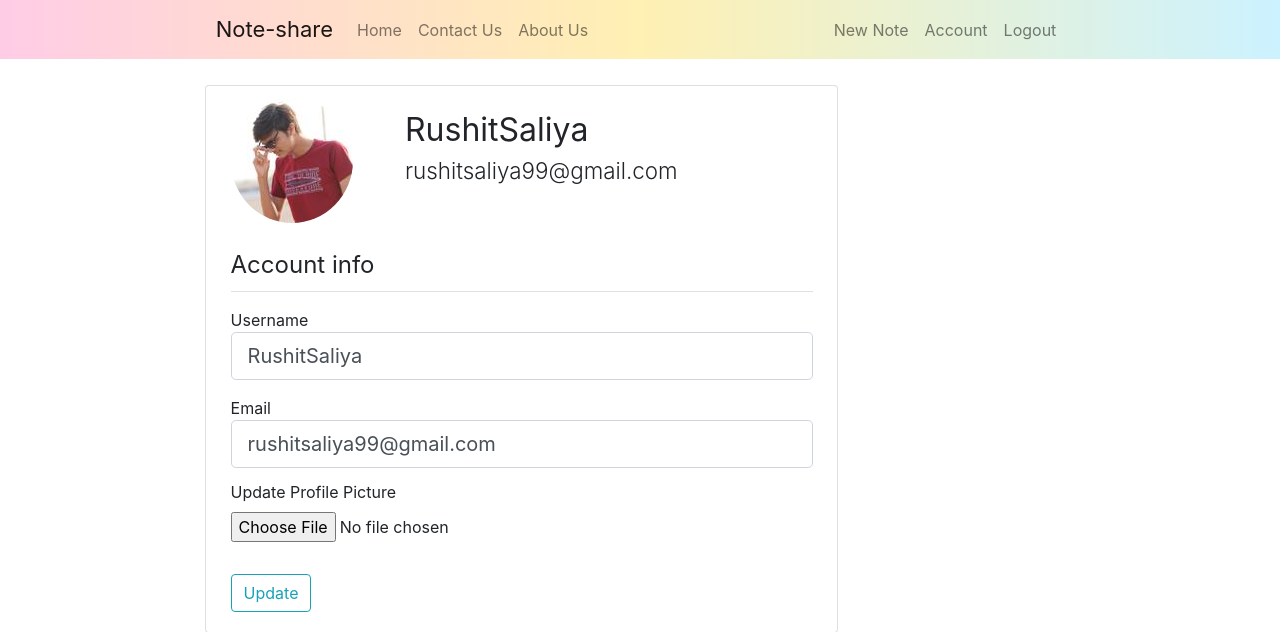
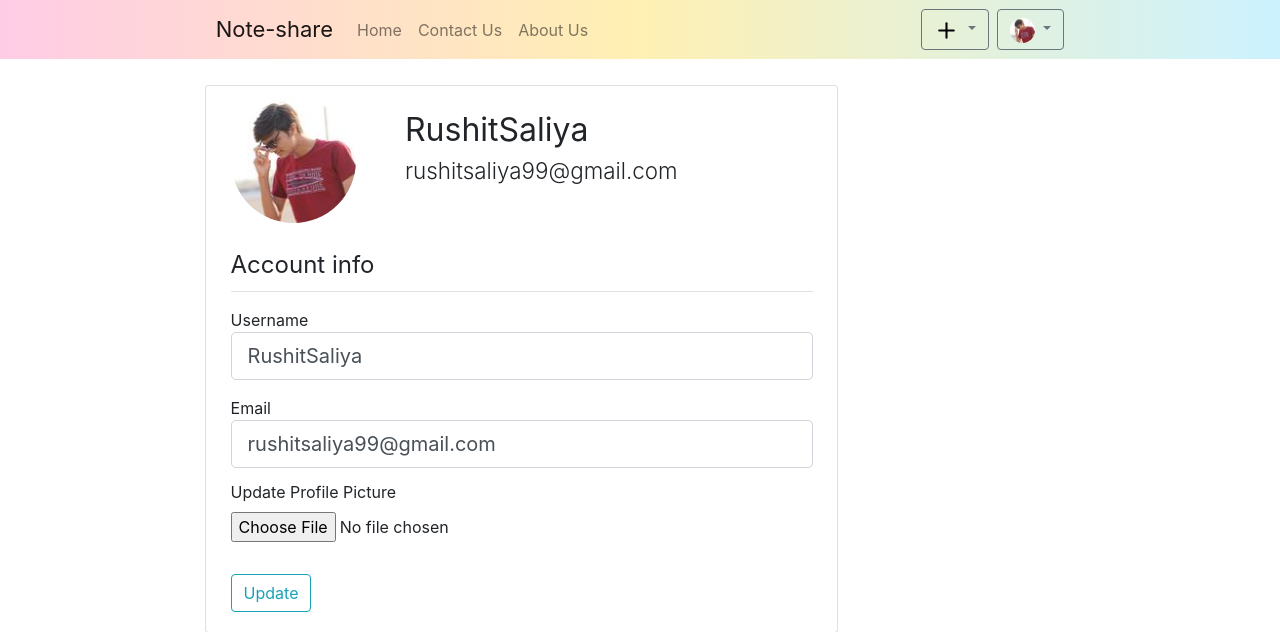
Before and after one commit to rushitsaliya/Note-share, a Flask app: page /account in a window 1280 px wide. Shown: the top 632 px of the page. Run offline with Flask 2, Linux system fonts and the light colour scheme; a user stored in the database is signed in; some libraries are stand-ins or nearby versions.

Commit message:
Dropdown list for account and New note

```diff
--- a/noteshare/static/stylesheet.css
+++ b/noteshare/static/stylesheet.css
@@ -111,14 +111,32 @@
     font-weight: 500;
 }
 
+/* Image section */
 .note-header-img {
     width: 10%;
 }
 
 .note-author-img {
+    border-radius: 50%;
     object-fit: cover;
-    height: 60%;
-    width: 60%;
+    height: 45px;
+    width: 45px;
+}
+
+.profile-picture {
+    height: 125px;
+    width: 125px;
+}
+
+.profile-dropdown {
+    height: 25px;
+    width: 25px;
+}
+
+/* Buttons */
+.btn-dropdown:hover {
+    color: #6c757d;
+    background-color: transparent;
 }
 
 .anchor-note-update {
--- a/noteshare/templates/account.html
+++ b/noteshare/templates/account.html
@@ -6,7 +6,7 @@
             <div class="card-body">
                 <div class="row">
                     <div class="col-md-3">
-                        <img class="rounded-circle mb-md-4" src="{{ image_file }}" alt="{{ current_user.username }}'s Profile photo">
+                        <img class="rounded-circle profile-picture mb-md-4" src="{{ image_file }}" alt="{{ current_user.username }}'s Profile photo">
                     </div>
                     <div class="col-md-9">
                         <div class="display-4 username-text">{{ current_user.username }}</div>
--- a/noteshare/templates/home.html
+++ b/noteshare/templates/home.html
@@ -6,9 +6,9 @@
             <div class="card mb-md-2">
                 <div class="card-body">
                     <div class="row">
-                        <div class="col-md-2 pr-0" style="max-width: 11.5%; padding-top: 1%; padding-left: 2.5%;">
+                        <div class="col-md-2 pr-3" style="max-width: 11.5%; padding-top: 0.7%;">
                             <div class="note-header">
-                                <img class="rounded-circle note-author-img" src="{{ url_for('static', filename='Profile-pictures/' + note.author.image_file) }}" alt="Author's Profile-photo">
+                                <img class="note-author-img" src="{{ url_for('static', filename='Profile-pictures/' + note.author.image_file) }}" alt="Author's Profile-photo">
                             </div>
                         </div>
                         <div class="col-md-10 pl-0 pr-0" style="max-width: 88.5%;">
--- a/noteshare/templates/layout.html
+++ b/noteshare/templates/layout.html
@@ -44,15 +44,29 @@
                     <div class="navbar-collapse collapse w-100 order-3 dual-collapse2 margin-right">
                         <ul class="navbar-nav ml-auto">
                             {% if current_user.is_authenticated %}
-                            <li class="nav-item">
-                                    <a class="nav-link" href="{{ url_for('notes.new_note') }}">New Note</a>
-                                </li>
-                                <li class="nav-item">
-                                    <a class="nav-link" href="{{ url_for('users.account') }}">Account</a>
-                                </li>
-                                <li class="nav-item">
-                                    <a class="nav-link" href="{{ url_for('users.logout') }}">Logout</a>
-                                </li>
+                                <div class="btn-group mr-2">
+                                    <button type="button" class="btn btn-outline-secondary btn-dropdown dropdown-toggle" data-toggle="dropdown" aria-haspopup="true" aria-expanded="false">
+                                        <img class="profile-dropdown" src="{{ url_for('static', filename='Icons/plus.svg') }}">
+                                    </button>
+                                    <div class="dropdown-menu">
+                                        <a class="dropdown-item" href="{{ url_for('notes.new_note') }}">New note</a>
+                                        <a class="dropdown-item" href="#">New group</a>
+                                    </div>
+                                </div>
+                                <div class="btn-group">
+                                    <button type="button" class="btn btn-outline-secondary btn-dropdown dropdown-toggle" data-toggle="dropdown" aria-haspopup="true" aria-expanded="false">
+                                        <img class="rounded-circle profile-dropdown" src="{{ url_for('static', filename='Profile-pictures/' + current_user.image_file) }}">
+                                    </button>
+                                    <div class="dropdown-menu">
+                                        <a class="dropdown-item" href="{{ url_for('main.home') }}">Signed in as</br><strong>{{ current_user.username }}</strong></a>
+                                        <div class="dropdown-divider"></div>
+                                        <a class="dropdown-item" href="{{ url_for('users.account') }}">Your profile</a>
+                                        <a class="dropdown-item" href="{{ url_for('notes.user_notes', username=current_user.username) }}">Your notes</a>
+                                        <a class="dropdown-item" href="#">Your groups</a>
+                                        <div class="dropdown-divider"></div>
+                                        <a class="dropdown-item" href="{{ url_for('users.logout') }}">Logout</a>
+                                    </div>
+                                </div>
                             {% else %}
                                 <li class="nav-item">
                                     <a class="nav-link" href="{{ url_for('users.login') }}">Sign In</a>
--- a/noteshare/users/utils.py
+++ b/noteshare/users/utils.py
@@ -14,7 +14,7 @@ def save_picture(form_picture):
 
     output_size = (125, 125)
     img = Image.open(form_picture)
-    img.thumbnail(output_size)
+    img.thumbnail(output_size, Image.ANTIALIAS)
     img.save(picture_path)
 
     return picture_fn
```
Also changed, not shown: noteshare/site.db, noteshare/static/Icons/plus.svg (added), noteshare/static/Profile-pictures/b0c59dd215e405f4.jpg (added).
